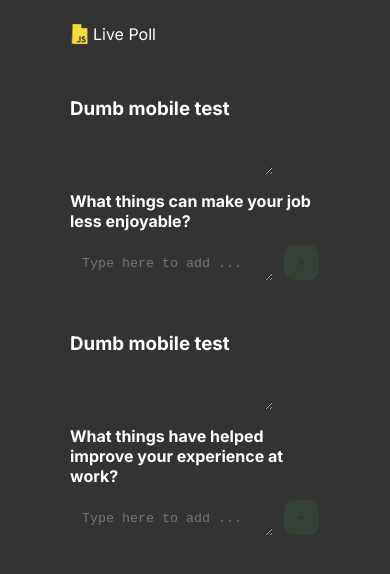
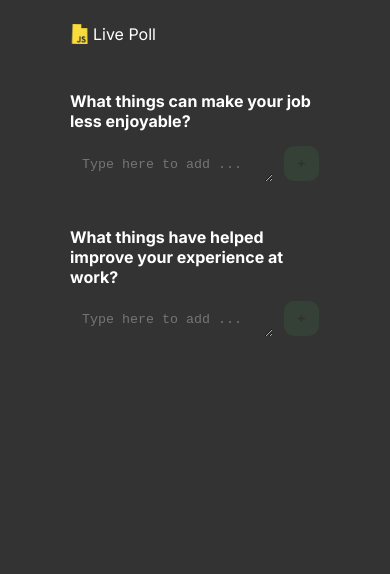
Before and after one commit to toddwashere/live-survey-poll, a Next.js app: page / in a window 390 px wide. Shown: the top 574 px of the page. Built offline with nearby package versions, Linux system fonts and the light colour scheme.

Commit message:
Remove mobile test

```diff
--- a/src/app/survey/SurveyFormQuestion.tsx
+++ b/src/app/survey/SurveyFormQuestion.tsx
@@ -83,22 +83,9 @@ export const SurveyFormQuestion = ({
         })
     }, [answers])
 
-    const [dumbMobileValue, setDumbMobileValue] = useState<string>("")
-
 
     return (
         <div>
-
-            <h3>Dumb mobile test</h3>
-            <InputTextWithButton
-                value={dumbMobileValue}
-                onValueUpdated={(newValue: string) => {
-                    setDumbMobileValue(newValue)
-                }}
-                buttonAction="remove"
-                onButtonClick={() => setDumbMobileValue("clicked")}
-                buttonIsDisabled={false}
-            />
 
             <h2 className={css`
                 font-size: 1em;
```
